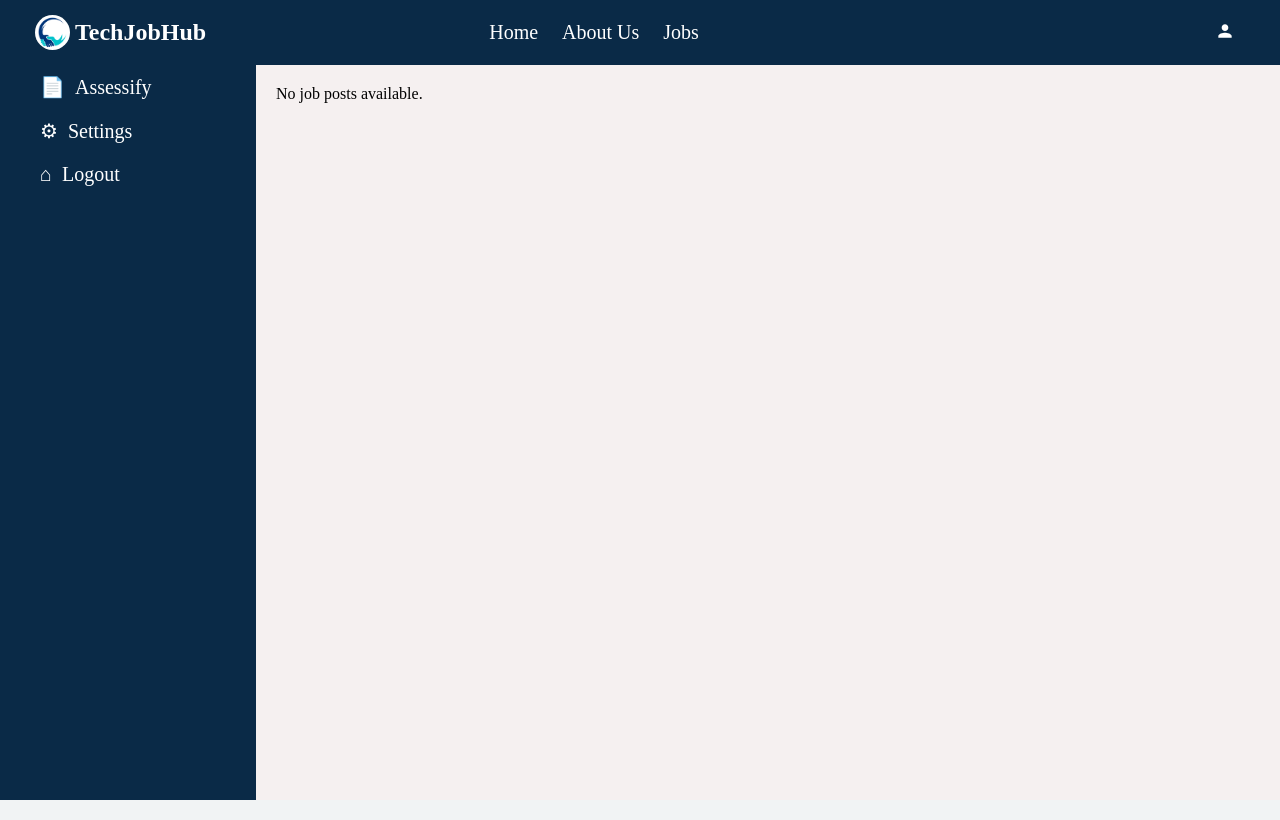
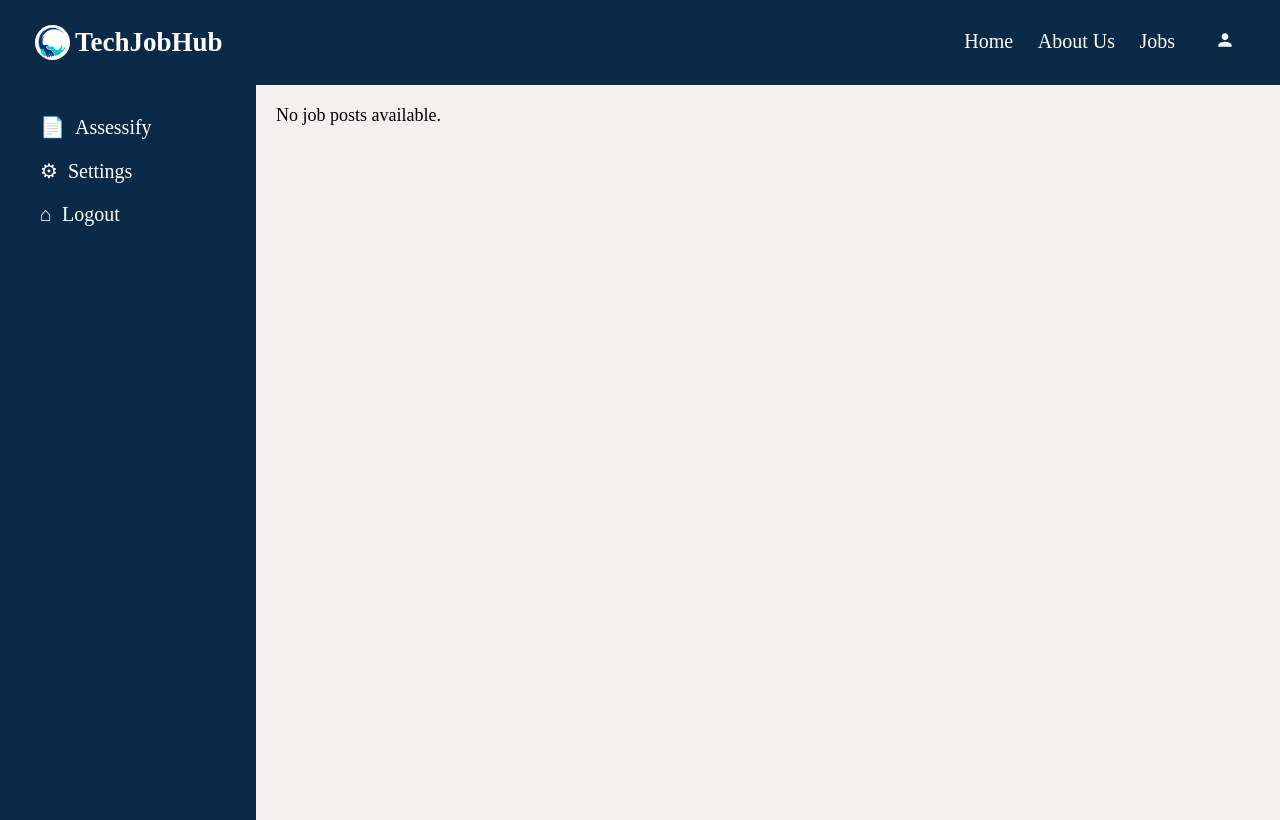
Before and after one commit to makmodol1173/TechJobHub, a Django app: page /recommend-job/ in a window 1280 px wide. Run offline with Django 5.2, Linux system fonts and the light colour scheme; data that the repository does not hold is empty.

Commit message:
index css changes

```diff
--- a/static/css/index.css
+++ b/static/css/index.css
@@ -24,7 +24,7 @@ nav a {
   display: flex;
   align-items: center;
   gap: 5px;
-  margin: 0 20px;
+  margin: 10px 20px;
 }
 
 .logo img {
@@ -39,7 +39,7 @@ nav a {
 }
 
 .topbutton{
-  margin: auto;
+  margin-left: auto;
 }
 
 .topbutton a{
@@ -49,7 +49,7 @@ nav a {
 
 .nav-icons{
   width: 20px;
-  margin-left: auto;
+  margin-left: 30px;
 }
 
 /* MAIN CONTAINER */
@@ -72,6 +72,7 @@ nav a {
 .nav-links{
   list-style-type: none;
   margin-left: 20px;
+  margin-top: 20px;
   width: 100%;
 }
 
@@ -99,4 +100,5 @@ nav a {
 
 body{
   background-color: #f5f0f0;
+  font-size: 18px;
 }
```
